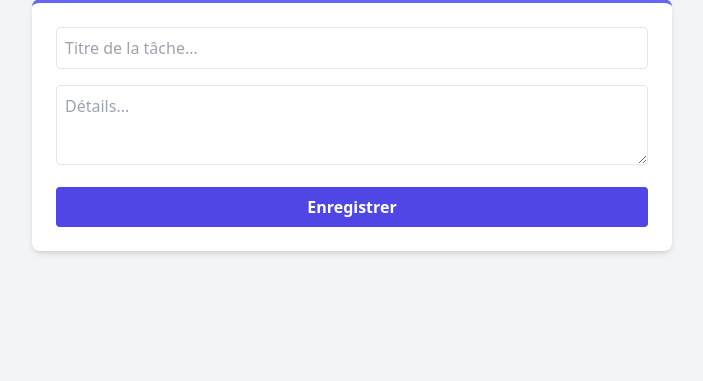
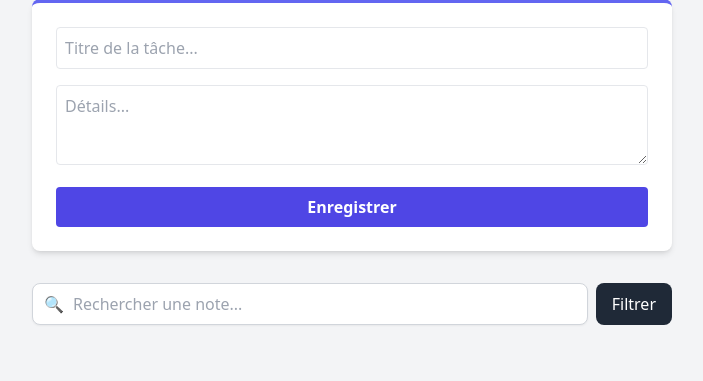
Before and after one commit to Reddy-Nzoloko/BlockNoteMVC, a PHP site: page / in a window 1280 px wide. Shown: the part 169-550 px from the top of the page, without its empty margins (288-991 px from the left). Run offline with PHP 8.4, Linux system fonts and the light colour scheme; the visitor is signed in with stand-in values (Sample User, id 1); data that the repository does not hold is empty; some libraries are stand-ins or nearby versions.

Commit message:
Barre de recherche focntionnelle

```diff
--- a/views/liste.php
+++ b/views/liste.php
@@ -26,6 +26,30 @@
             <textarea name="contenu" placeholder="Détails..." required class="w-full p-2 border mb-4 rounded h-20 focus:ring-2 focus:ring-indigo-500 outline-none"></textarea>
             <button type="submit" class="w-full bg-indigo-600 text-white font-bold py-2 rounded hover:bg-indigo-700">Enregistrer</button>
         </form>
+        <div class="mb-6">
+    <form action="index.php" method="GET" class="flex gap-2">
+        <input type="hidden" name="action" value="index">
+
+        <div class="relative flex-grow">
+            <span class="absolute inset-y-0 left-0 pl-3 flex items-center text-gray-400">
+                🔍
+            </span>
+            <input type="text" name="q" value="<?= isset($_GET['q']) ? htmlspecialchars($_GET['q']) : '' ?>"
+                   placeholder="Rechercher une note..."
+                   class="w-full pl-10 pr-4 py-2 border border-gray-300 rounded-lg focus:ring-2 focus:ring-indigo-500 outline-none shadow-sm">
+        </div>
+
+        <button type="submit" class="bg-gray-800 text-white px-4 py-2 rounded-lg hover:bg-gray-900 transition">
+            Filtrer
+        </button>
+
+        <?php if(!empty($_GET['q'])): ?>
+            <a href="index.php" class="bg-red-100 text-red-600 px-4 py-2 rounded-lg hover:bg-red-200">
+                Effacer
+            </a>
+        <?php endif; ?>
+    </form>
+</div>
 
         <div class="grid gap-4">
             <?php foreach ($notes as $note): ?>
```
